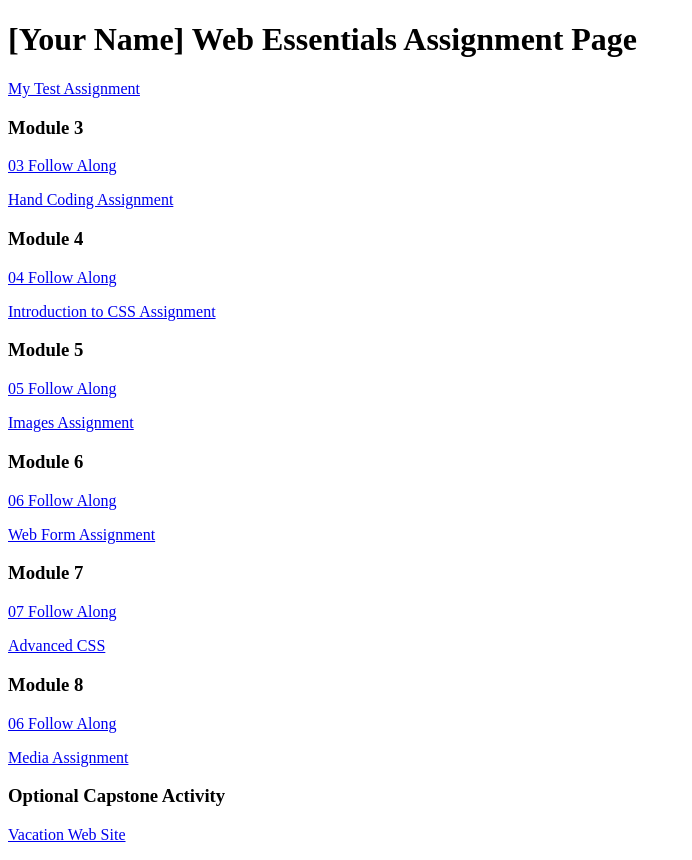
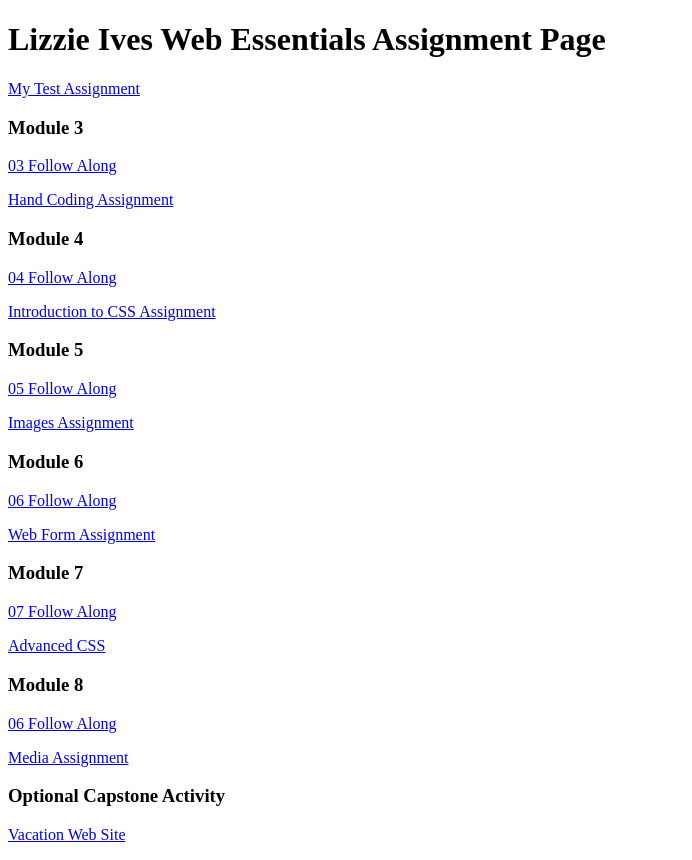
Before and after one commit to lizzieives/dwdd1600, a plain HTML site: page index.html in a window 1280 px wide. Shown: the whole page, without its empty margins (0-692 px from the left). Drawn offline with Linux system fonts and the light colour scheme.

Commit message:
added my name

```diff
--- a/index.html
+++ b/index.html
@@ -6,7 +6,7 @@
 		<title>dwdd 1600 assignment list page</title>
 	</head>
 	<body>
-		<h1>[Your Name] Web Essentials Assignment Page</h1>
+		<h1>Lizzie Ives Web Essentials Assignment Page</h1>
 		<p><a href="01test">My Test Assignment</a></p>
 
 		<h3>Module 3</h3>
```
